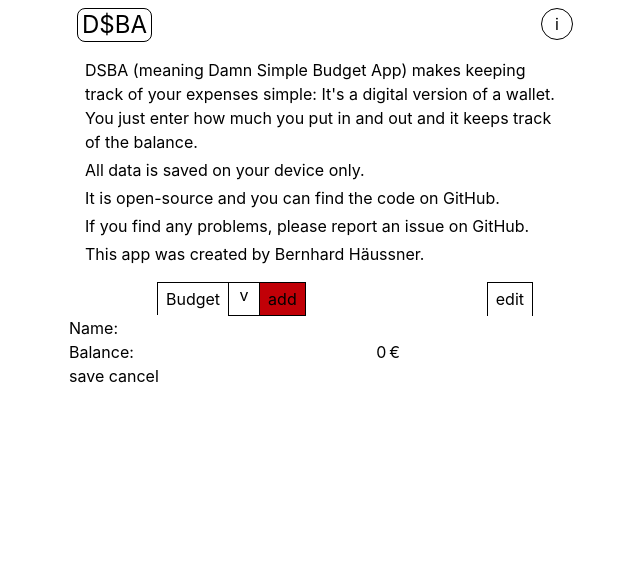
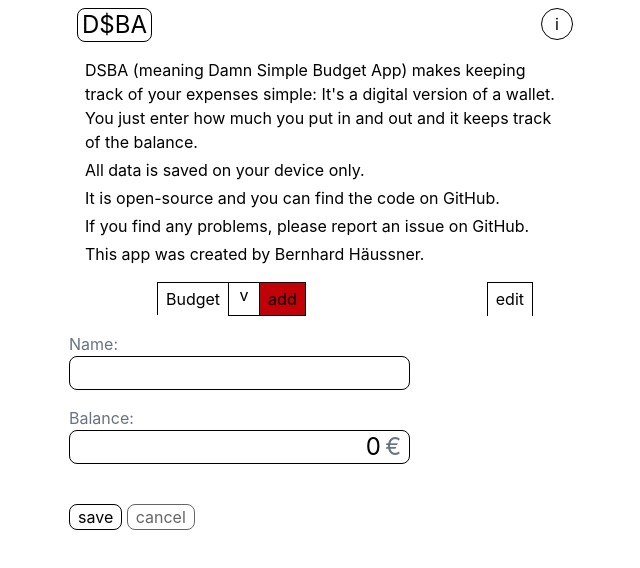
Before and after one commit to bxt/dsba, a SvelteKit app: page /add in a window 1280 px wide. Shown: the top 568 px of the page, without its empty margins (315-955 px from the left). Built offline with nearby package versions, Linux system fonts and the light colour scheme.

Commit message:
feat: style add form and handle number invalid

```diff
--- a/src/lib/NumberInput/NumberInput.svelte
+++ b/src/lib/NumberInput/NumberInput.svelte
@@ -9,8 +9,11 @@
   let {
     value = $bindable<number>(),
     class: propsClass = "",
-  }: { value: number; class?: string } & Omit<HTMLInputAttributes, "type"> =
-    $props();
+    required,
+  }: { value: number; class?: string } & Omit<
+    HTMLInputAttributes,
+    "type"
+  > = $props();
 
   let initialValue = $state(centsToString(value));
 
@@ -40,6 +43,8 @@
     initialValue = cleanedValue;
     value = stringToCents(cleanedValue);
   }}
+  {required}
+  aria-invalid={initialValue === "" ? required : isNaN(value)}
   class={`text-right ${propsClass}`}
   inputmode="decimal"
 />
--- a/src/routes/(home)/+page.svelte
+++ b/src/routes/(home)/+page.svelte
@@ -24,7 +24,9 @@
 <form class="flex gap-2 py-3 pl-4">
   <label class="flex flex-1 items-center gap-1">
     <span class="text-gray-500">Amount:</span>
-    <span class="flex flex-1 rounded-lg border px-2 text-2xl">
+    <span
+      class="flex flex-1 rounded-lg border px-2 text-2xl has-aria-invalid:border-red-500"
+    >
       <NumberInput class="w-0 flex-1 text-right" required bind:value={amount} />
       <span class=" text-gray-500">&thinsp;€</span>
     </span>
@@ -32,19 +34,19 @@
   <div class="flex flex-1 items-center gap-1">
     <button
       onclick={() => {
-        if (isNaN(amount)) return;
         addExpense(-amount);
       }}
-      class="rounded-lg border px-2 text-2xl"
+      disabled={isNaN(amount)}
+      class="rounded-lg border px-2 text-2xl disabled:bg-gray-300"
     >
       Subtract
     </button>
     <button
       onclick={() => {
-        if (isNaN(amount)) return;
         addExpense(amount);
       }}
-      class="rounded-lg border px-2"
+      disabled={isNaN(amount)}
+      class="rounded-lg border px-2 disabled:bg-gray-300"
     >
       Add
     </button>
--- a/src/routes/add/+page.svelte
+++ b/src/routes/add/+page.svelte
@@ -8,6 +8,7 @@
 </script>
 
 <form
+  class="flex flex-col gap-4 pbs-4"
   onsubmit={(event) => {
     event.preventDefault();
 
@@ -22,16 +23,42 @@
 >
   <p>
     <label>
-      <span>Name:</span>
-      <input name="name" required />
+      <span class="text-gray-500">Name:</span><br />
+      <input
+        name="name"
+        required
+        class="w-2/3 rounded-lg border px-2 text-2xl"
+      />
     </label>
   </p>
   <p>
     <label>
-      <span>Balance:</span>
-      <NumberInput name="balance" required bind:value={balance} />
-    </label>&thinsp;€
+      <span class="text-gray-500">Balance:</span>
+      <span
+        class="peer flex w-2/3 rounded-lg border px-2 text-2xl has-aria-invalid:border-red-500"
+      >
+        <NumberInput
+          class="w-0 flex-1 text-right"
+          name="balance"
+          required
+          bind:value={balance}
+        />
+        <span class=" text-gray-500">&thinsp;€</span>
+      </span>
+      <span class="invisible text-red-700 peer-has-aria-invalid:visible">
+        Please enter a valid amount
+      </span>
+    </label>
   </p>
-  <button type="submit">save</button>
-  <a href={resolve("/")}>cancel</a>
+  <p>
+    <button
+      type="submit"
+      disabled={isNaN(balance)}
+      class="rounded-lg border px-2 disabled:bg-gray-300">save</button
+    >
+    <a
+      href={resolve("/")}
+      class="inline-block rounded-lg border px-2 opacity-60">cancel</a
+    >
+  </p>
 </form>
```
